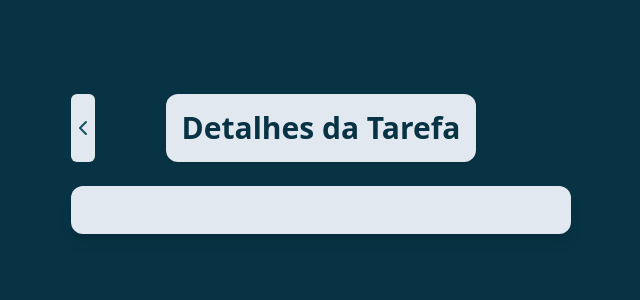
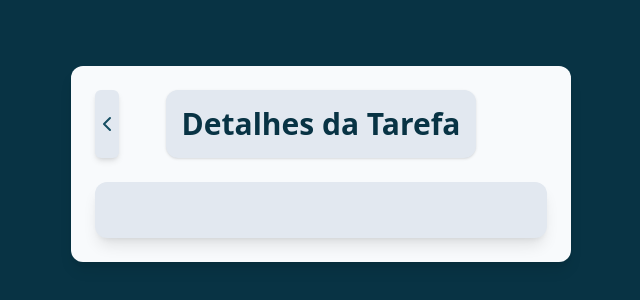
Before and after one commit to ProjectPedro/gerenciador-de-tarefas, a React (Vite) app: page /task in a window 1280 px wide. Shown: the part 236-536 px from the top of the page, without its empty margins (319-959 px from the left). Built offline with nearby package versions, Linux system fonts and the light colour scheme.

Commit message:
new component ButtonBackClick.jsx,transition effect , package framer-motion

```diff
--- a/package.json
+++ b/package.json
@@ -10,6 +10,7 @@
     "preview": "vite preview"
   },
   "dependencies": {
+    "framer-motion": "^12.23.24",
     "lucide-react": "^0.548.0",
     "react": "^18.3.1",
     "react-dom": "^18.3.1",
--- /dev/null
+++ b/src/ButtonBackClick.jsx
@@ -0,0 +1,10 @@
+function ButtonBackClick(props) {
+  return (
+    <button
+      {...props}
+      className="bg-slate-200 text-cyan-900 rounded-md absolute left-0 top-0 -bottom-0 hover:bg-slate-300 hover:text-white hover:scale-110 transition-all duration-300 shadow-md"
+    />
+  );
+}
+
+export default ButtonBackClick;
--- a/src/Title.jsx
+++ b/src/Title.jsx
@@ -1,6 +1,6 @@
 function Title(props) {
   return (
-    <h1 className=" bg-slate-200 text-3xl text-cyan-950 font-bold text-center box-border p-4 rounded-xl shadow">
+    <h1 className="cursor-pointer bg-slate-200 text-3xl text-cyan-950 font-bold text-center box-border p-4 rounded-xl shadow">
       {props.children}
     </h1>
   );
--- a/src/pages/TaskPage.jsx
+++ b/src/pages/TaskPage.jsx
@@ -1,6 +1,8 @@
+import { easeInOut, motion } from "framer-motion";
 import { ChevronLeftIcon } from "lucide-react";
 import { useNavigate, useSearchParams } from "react-router-dom";
 import Title from "../Title";
+import ButtonBackClick from "../ButtonBackClick";
 
 function TaskPage() {
   const [searchParams] = useSearchParams();
@@ -12,25 +14,48 @@ function TaskPage() {
     navigate(-1);
   }
 
+  const springAnimation = {
+    opacity: 1,
+    y: 0,
+  };
+
+  const initialAnimation = {
+    opacity: 0,
+    y: 150,
+  };
+
+  const springTransition = {
+    type: "spring",
+    stiffness: 60,
+    damping: 18,
+    mass: 1,
+  };
   return (
+    <motion.div
+      initial={initialAnimation}
+      animate={springAnimation}
+      transition={springTransition}
+    >
       <div className="h-screen w-screen bg-cyan-950 p-6 flex justify-center items-center">
-      <div className="w-[500px] space-y-4">
+        <div className="w-[500px] space-y-4 bg-slate-50 bordex-box p-6 rounded-xl shadow-lg">
           <div className="flex justify-center relative mb-6">
-          <button
-            onClick={onBackClick}
-            className="bg-slate-200 text-cyan-900 rounded-md absolute left-0 top-0 -bottom-0 hover:bg-slate-300 transition"
-          >
+            <ButtonBackClick onClick={onBackClick}>
               <ChevronLeftIcon />
-          </button>
+            </ButtonBackClick>
             <Title>Detalhes da Tarefa</Title>
           </div>
 
-        <div className="bg-slate-200 p-6 rounded-xl shadow-lg text-center transform transition-all duration-300 hover:scale-105 hover:shadow-2xl hover:bg-slate-100">
-          <h2 className="text-xl font-bold  text-cyan-900">{title}</h2>
-          <p className=" text-cyan-900">{description}</p>
+          <div className=" cursor-pointer bg-slate-200 p-6 rounded-xl shadow-lg text-center transform transition-all duration-300 hover:scale-105 hover:shadow-2xl hover:bg-slate-100">
+            <h2 className="text-2xl font-bold text-cyan-900 mb-2 text-center tracking-wide">
+              {title}
+            </h2>
+            <p className=" text-cyan-900/80 text-center leading-relaxed">
+              {description}
+            </p>
           </div>
         </div>
       </div>
+    </motion.div>
   );
 }
 
```
Also changed, not shown: 1 other file (tests, documents, lock files or other folders). Lines whose indentation alone changed are shown as unchanged.
